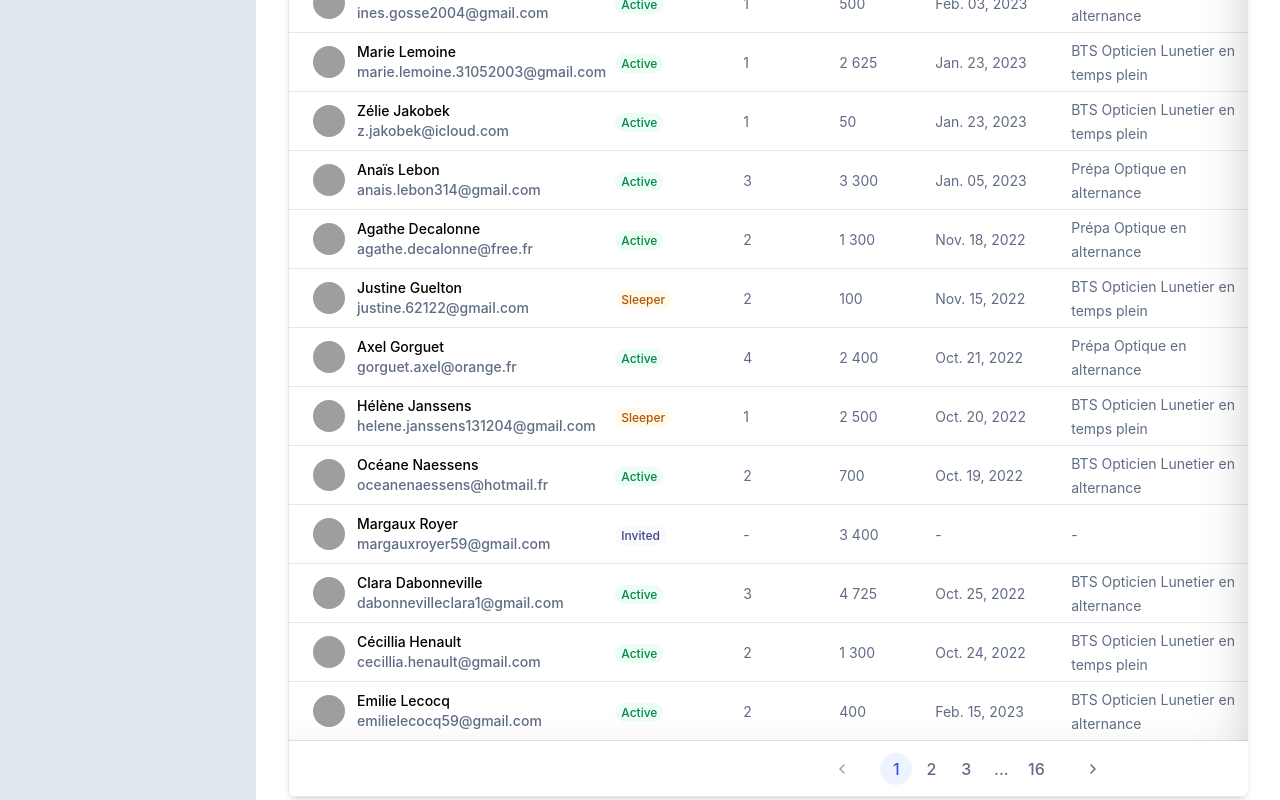
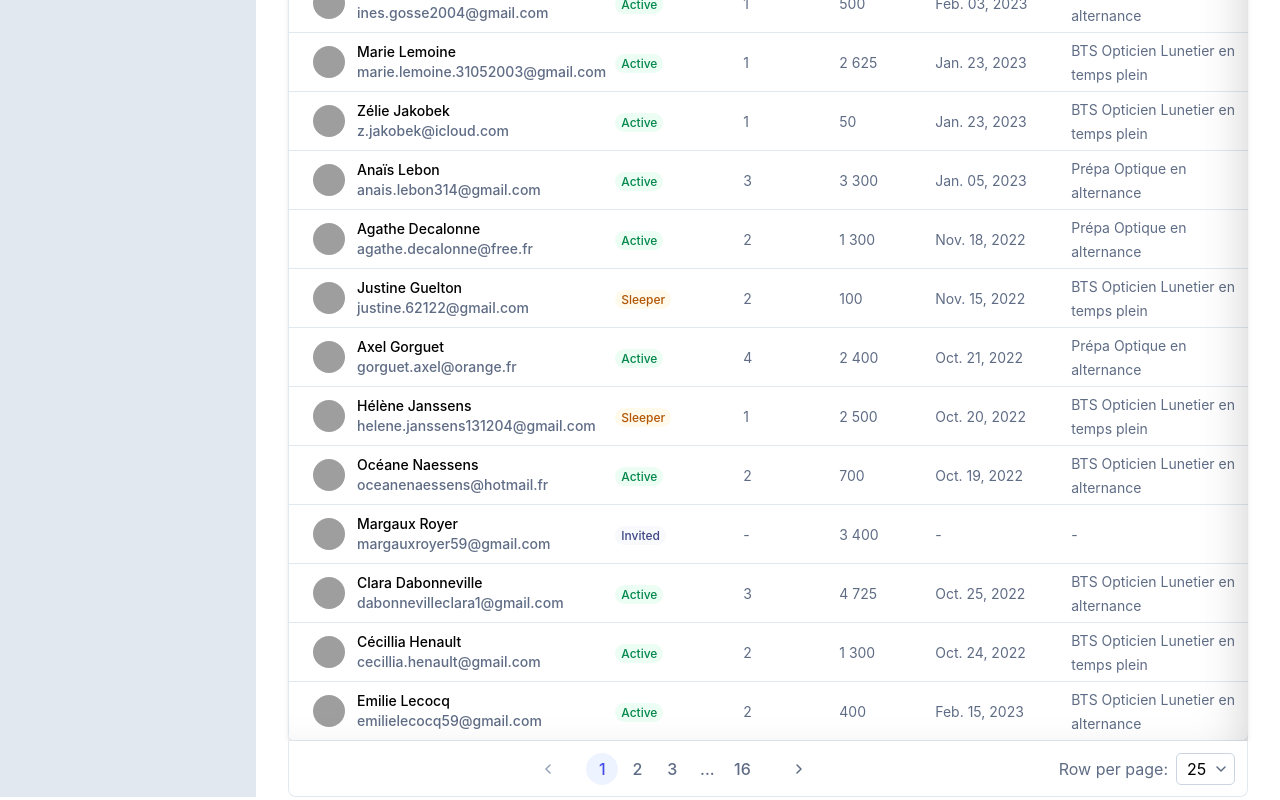
Before and after one commit to ludovicquenehen/magma_feature, a Vue app: page / in a window 1280 px wide. Shown: the part 880-1680 px from the top of the page. Built offline with nearby package versions, Linux system fonts and the light colour scheme; grey boxes are pictures that could not be loaded.

Commit message:
fix InputSelect overflow/z-index issues

```diff
--- a/src/App.vue
+++ b/src/App.vue
@@ -23,20 +23,28 @@ watch(() => width.value, () => {
 })
 
 onMounted(() => setWrapperLimit())
+
+/** Pagination */
+const page = ref(1)
+const perPage: Ref<PerPage> = ref(25)
+const nbRecords = ref(0)
 </script>
 
 <template>
-  <div class="flex flex-row">
+  <div class="flex flex-row mb-40">
     <div class="bg-neutral border border-neutral min-h-full min-w-[256px]"></div>
-    <TableWrapper ref="wrapper">
+    <TableWrapper ref="wrapper" :records="nbRecords" @page="v => page = v" @perPage="v => perPage = v">
       <template v-slot="props">
         <div ref="container">
           <HelperTable
             :helpers="props.helpers"
             :full="props.full"
             :query="props.query"
+            :page="page"
+            :perPage="perPage"
             @clearQuery="wrapper?.clearQuery"
             @showDetail="setDetailsPosition"
+            @records="v => nbRecords = v"
           />
         </div>
       </template>
--- a/src/components/inputs/InputSelect.vue
+++ b/src/components/inputs/InputSelect.vue
@@ -6,6 +6,7 @@ import Chevron from '../icons/Chevron.vue';
 const emit = defineEmits(['update:modelValue'])
 const props = defineProps({
   modelValue: { type: Number as () => Number | null, required: true },
+  label: { type: String, default: '' },
   options: { type: Array<Number | null>, required: true },
 })
 
@@ -26,9 +27,11 @@ onClickOutside(targetOptions, () => open.value = false)
 </script>
 
 <template>
+  <div class="flex flex-row">
+    <span class="relative whitespace-nowrap mt-1 mr-2 text-gray">{{ label }}</span>
     <div
       :class="[
-      'bg-white border-[#CBD5E1] absolute w-[59px] h-[32px] mb-6 flex flex-row border rounded-[5px]',
+        'bg-white border-[#CBD5E1] w-[59px] h-[32px] mb-6 flex flex-row border rounded-[5px]',
         { '!border-observer focused': open }
       ]"
     >
@@ -37,13 +40,12 @@ onClickOutside(targetOptions, () => open.value = false)
         class="flex justify-between items-center ml-[10px]"
       >
         <span>{{ value ? value : 'All' }}</span>
-      <Chevron :direction="open ? 'down' : 'up'" class="mx-3" @click="open = true" />
+        <Chevron :direction="open ? 'down' : 'up'" class="mx-3" />
       </span>
-    <!-- //TODO: z-index/overflow issue -->
       <div
         v-if="open"
         ref="targetOptions"
-      class="relative bottom-[-40px] left-[-59px] z-10"
+        class="absolute mt-10 z-10"
       >
         <div
           class="
@@ -63,6 +65,7 @@ onClickOutside(targetOptions, () => open.value = false)
         </div>
       </div>
     </div>
+  </div>
 </template>
 
 <style scoped>
--- a/src/components/table/HelperTable.vue
+++ b/src/components/table/HelperTable.vue
@@ -3,16 +3,15 @@ import { Ref, computed, onMounted, ref, watch } from 'vue';
 import { useMousePressed } from '@vueuse/core'
 import { Helper } from '../../types/Helper';
 import { cappitalizeFirstLetter, formatDate, formatNumber, formatStatus } from '../../helpers/utils'
-import Pagination from '../pagination/Pagination.vue'
-import InputSelect from '../inputs/InputSelect.vue';
+import { PerPage } from '../../types/Table'
 
-export type PerPage = 25 | 50 | 100 | null
-
-const emit = defineEmits(['update:modelValue', 'clearQuery', 'showDetail'])
+const emit = defineEmits(['update:modelValue', 'clearQuery', 'showDetail', 'records'])
 const props = defineProps({
   helpers: { type: Array as () => Helper[], required: true },
   full: { type: Boolean, required: true },
-  query: { type: String, required: true }
+  query: { type: String, required: true },
+  perPage: { type: Number as () => PerPage, default: 25 },
+  page: { type: Number, default: 1 },
 })
 
 const { pressed } = useMousePressed()
@@ -81,7 +80,7 @@ const columns: {
 ]
 
 /** Search */
-const filterHelpers = computed(() => {
+const filteredHelpers = computed(() => {
   const q = props.query.trim().toLowerCase()
   return current.value.filter((h: Helper) =>
     h.firstname.toLowerCase().includes(q) ||
@@ -90,13 +89,15 @@ const filterHelpers = computed(() => {
   )
 })
 
+watch(() => props.query, () => emit('records', nbRecords.value))
+
+onMounted(() => emit('records', nbRecords.value))
+
 /** Sort */
 const sortColumn: Ref<String | null> = ref(null)
 const sortOrder: Ref<'asc' | 'desc' | null> = ref(null)
 
 const setSort = (column: string) => {
-  page.value = 1
-
   const same = sortColumn.value === column
   if (!sortOrder.value) sortOrder.value = 'desc'
   else if (same) {
@@ -116,34 +117,26 @@ const setSort = (column: string) => {
 
 const sortedHelpers = computed(() => {
   const type = columns.find(e => e.property === sortColumn.value)?.type || 'string'
-  if (sortOrder.value === 'asc') return filterHelpers.value.sort((a: Helper, b: Helper) => {
+  if (sortOrder.value === 'asc') return filteredHelpers.value.sort((a: Helper, b: Helper) => {
     const aString = String(a[sortColumn.value  as keyof Helper]) || ''
     const bString = String(b[sortColumn?.value  as keyof Helper])|| ''
     return type === 'number' ? Number(aString) - Number(bString) : aString.localeCompare(bString)
   })
-  if (sortOrder.value === 'desc') return filterHelpers.value.sort((a: any, b: any) => {
+  if (sortOrder.value === 'desc') return filteredHelpers.value.sort((a: any, b: any) => {
     const aString = String(a[sortColumn.value as keyof Helper])|| ''
     const bString = String(b[sortColumn?.value  as keyof Helper])|| ''
     return type === 'number' ? Number(bString) - Number(aString) : bString.localeCompare(aString)
   })
-  return filterHelpers.value
+  return filteredHelpers.value
 })
 
 /** Pagination */
-const nbRecords = computed(() => filterHelpers.value.length)
-const page = ref(1)
-const perPage: Ref<PerPage> = ref(25)
-const nbPages = computed(() => {
-  return ~~(nbRecords.value / (perPage.value || 1)) + 1
-})
+const nbRecords = computed(() => filteredHelpers.value.length)
 
 const paginatedHelpers = computed(() => {
-  const start = (perPage.value || 0) * (page.value - 1)
-  return sortedHelpers.value.slice(start, start + (perPage.value || nbRecords.value))
+  const start = (props.perPage || 0) * (props.page - 1)
+  return sortedHelpers.value.slice(start, start + (props.perPage || nbRecords.value))
 })
-
-watch(() => props.query, () => page.value = 1)
-watch(() => perPage.value, () => page.value = 1)
 
 /** Détails on:hover */
 const hoveredIndex = ref(-1)
@@ -155,7 +148,7 @@ const showDetails = (herlperId: number) => {
   const rowTop = (hovered as unknown as Element)?.getBoundingClientRect().top;
   emit('showDetail', hovered === null ? -1 : (rowTop - containerTop))
 }
-watch(() => filterHelpers.value, (v) => {
+watch(() => filteredHelpers.value, (v) => {
   if (v.length === 0) showDetails(-1)
 })
 </script>
@@ -235,12 +228,6 @@ watch(() => filterHelpers.value, (v) => {
             </template>
           </td>
         </tr>
-        <tr v-if="nbPages > 1" class="border border-neutral h-[56px]">
-          <td :colspan="columns.length" class="relative">
-            <Pagination v-model="page" :nb-pages="nbPages" class="static" />
-            <InputSelect v-model="perPage" :options="[25, 50, 100, null]" class="absolute top-3 right-4" />
-          </td>
-        </tr>
       </tbody>
     </table>
   </div>
--- a/src/components/table/TableWrapper.vue
+++ b/src/components/table/TableWrapper.vue
@@ -3,13 +3,19 @@ import { computed, ref, Ref, watch, onUpdated } from 'vue'
 import { useScroll, useWindowSize } from '@vueuse/core'
 import { useTableScroll } from '../../composables/useTableScroll'
 import InputText from '../inputs/InputText.vue'
+import Pagination from '../pagination/Pagination.vue'
+import InputSelect from '../inputs/InputSelect.vue';
 import { Helper, Status } from '../../types/Helper';
 import datas from '../../datas/data'
 import { getHelperCriteriaByWeight } from '../../helpers/criteria';
 
+const props = defineProps({
+  records: { type: Number, required: true },
+})
+const emit = defineEmits(['page', 'perPage'])
+
 /** Table behavior */
 const TABLE_LIMIT = 1692
-const PAGINATION_HEIGHT = 56
 const wrapper = ref<HTMLElement | null>(null)
 const { x } = useScroll(wrapper)
 const { width } = useWindowSize()
@@ -17,14 +23,15 @@ const { delta }: { delta: Ref<number> } = useTableScroll()
 const shadowedLeft = computed(() => x.value > 0)
 const shadowedRight = computed(() => (width.value + x.value) < TABLE_LIMIT)
 const fullyVisible = computed(() => !shadowedLeft.value && !shadowedRight.value)
-const shadowStyle: string = ref('')
 watch(() => delta.value, () => {
   x.value += delta.value
 })
 
+const shadowStyle: string = ref('')
+const widthStyle: string = ref('')
 onUpdated(() => {
-  shadowStyle.value = `width:${wrapper.value?.getBoundingClientRect()?.width || 0}px;
-    height:${wrapper.value?.getBoundingClientRect()?.height - PAGINATION_HEIGHT || 0}px;`
+  widthStyle.value = `width:${wrapper.value?.getBoundingClientRect()?.width || 0}px;`
+  shadowStyle.value = `${widthStyle.value} height:${wrapper.value?.getBoundingClientRect()?.height || 0}px;`
 })
 
 /** Search */
@@ -50,9 +57,25 @@ const clearQuery = () => query.value = ''
 defineExpose({
   clearQuery
 })
+
+/** Pagination */
+const page = ref(1)
+const perPage = ref(25)
+const nbPages = computed(() => {
+  if (perPage.value === null) return 1
+  return ~~(props.records / (perPage.value || 1)) + 1
+})
+
+watch(() => query.value, () => page.value = 1)
+watch(() => perPage.value, () => {
+  page.value = 1
+  emit('perPage', perPage.value)
+})
+watch(() => page.value, () => emit('page', page.value))
 </script>
 
 <template>
+  <div class="flex flex-col overflow-hidden">
     <div class="overflow-x-hidden">
       <div class="ml-8 my-8">
         <InputText v-model="query" icon="search" placeholder="Search any helper..." />
@@ -60,7 +83,7 @@ defineExpose({
       <div
         ref="wrapper"
         :class="[
-        'flex flex-col shadow-md border-collapse rounded-lg mx-8 mb-24 overflow-x-hidden',
+          'flex flex-col shadow-md border-collapse rounded-lg mx-8 overflow-x-hidden',
         ]"
       >
         <div inert :style="shadowStyle" :class="[
@@ -76,12 +99,20 @@ defineExpose({
         <slot :helpers="helpers" :full="fullyVisible" :query="query"></slot>
       </div>
     </div>
+    <div :style="widthStyle" class="h-14 flex flex-row justify-between mx-8 py-3 pr-3 border border-t-0 border-neutral rounded-lg shadow-b-md rounded-t-none">
+      <div class="w-full flex justify-center">
+        <Pagination v-if="nbPages > 1" v-model="page" :nb-pages="nbPages" />
+      </div>
+      <InputSelect v-model="perPage" label="Row per page:" :options="[25, 50, 100, null]" />
+    </div>
+  </div>
 </template>
 
 <style scoped>
   .shadow-x {
     box-shadow: inset 25px 0px 25px -25px rgba(0,0,0,0.2), inset -25px 0px 25px -25px rgba(0,0,0,0.2);
   }
+
   .shadow-left {
     box-shadow: inset 25px 0px 25px -25px rgba(0,0,0,0.2);
   }
--- /dev/null
+++ b/src/types/Table.ts
@@ -0,0 +1 @@
+export type PerPage = 25 | 50 | 100 | null
```
Also changed, not shown: 1 other file (tests, documents, lock files or other folders). Lines whose indentation alone changed are shown as unchanged.
